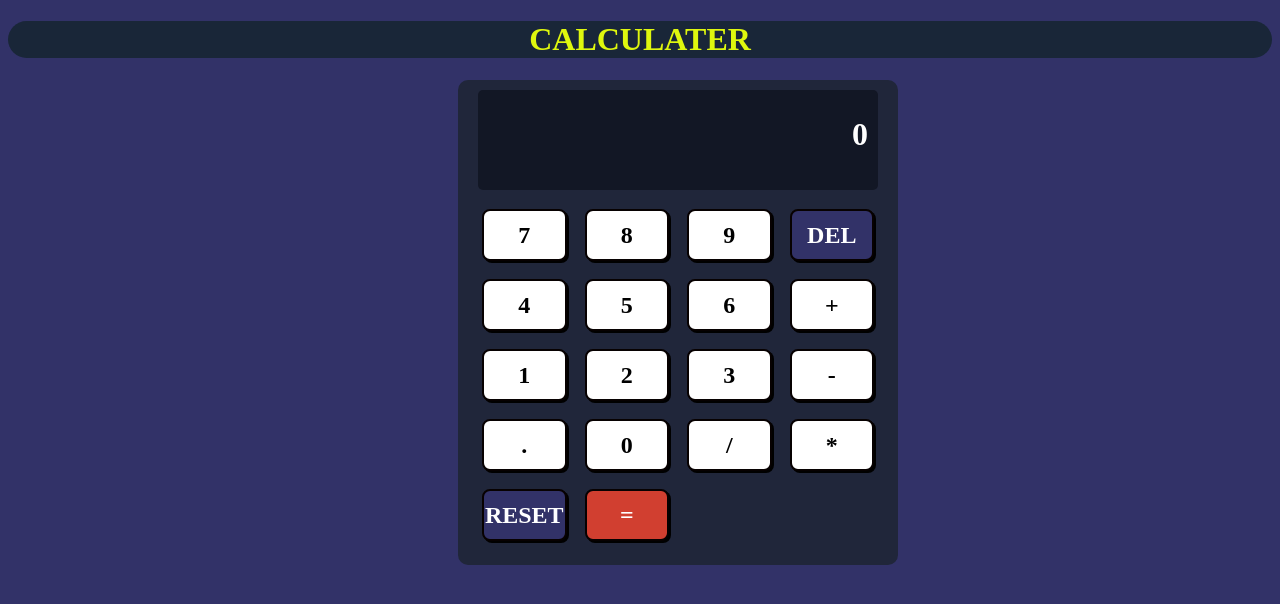
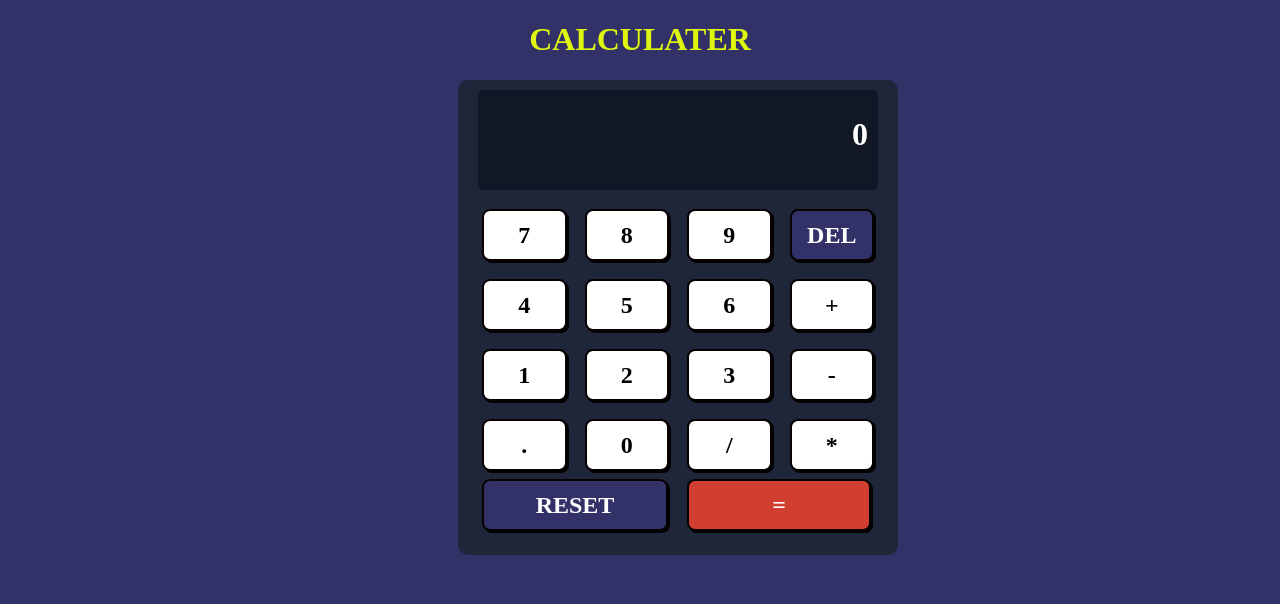
Before and after one commit to Verma8840/Calculater-microproject-4, a plain HTML site: page index.html in a window 1280 px wide. Drawn offline with Linux system fonts and the light colour scheme.

Commit message:
calculater

```diff
--- a/index.html
+++ b/index.html
@@ -39,10 +39,14 @@
           <div class="btn">*</div>
 
 
+
+        </div>
+
+          <div class="last">
           <div id="reset" class="btn">RESET</div>
           <div id="equal" class="btn">=</div>
+          </div>
 
-        </div>
       </div>
     </section>
   </body>
--- a/style.css
+++ b/style.css
@@ -1,7 +1,5 @@
 h1{
     text-align: center;
-    background-color: rgb(25, 38, 56);
-    border-radius: 250px;
     color: rgb(223, 247, 14);
   }
 body{
@@ -46,6 +44,9 @@ body{
     box-shadow:   2px 2px black;
 
   }
+  .last{
+    display: flex;
+  }
    #del{
     color: white;
     background-color:rgb(50, 50, 104);
@@ -53,10 +54,14 @@ body{
   #reset{
     color: white;
     background-color:rgb(50, 50, 104);
+    width: 182px;
+
   }
   #equal{
     color: white;
     background-color: #D13F30;
+    width: 180px;
+    margin-left: 15px;
   }
   .btn:hover {
     background-color: rgb(111, 211, 124);
```
